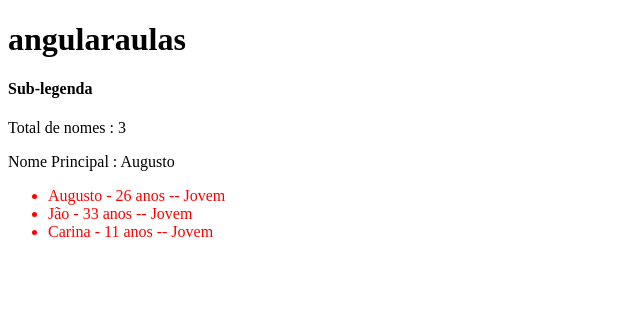
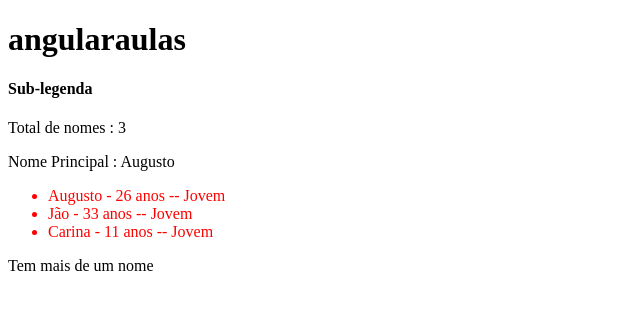
Before and after one commit to agvicente/angularaulas, an Angular app in the folder angularaulas/: page / in a window 1280 px wide. Shown: the top 310 px of the page, without its empty margins (0-640 px from the left). Built offline with nearby package versions, Linux system fonts and the light colour scheme.

Commit message:
Exemplo condicional *ngIf

```diff
--- a/angularaulas/src/app/app.component.html
+++ b/angularaulas/src/app/app.component.html
@@ -9,3 +9,5 @@
     {{item.nome}} - {{item.idade}} anos -- {{item.getTipo()}}
   </li>
 </ul>
+
+<p *ngIf="nomes.length > 1"> Tem mais de um nome</p>
```
